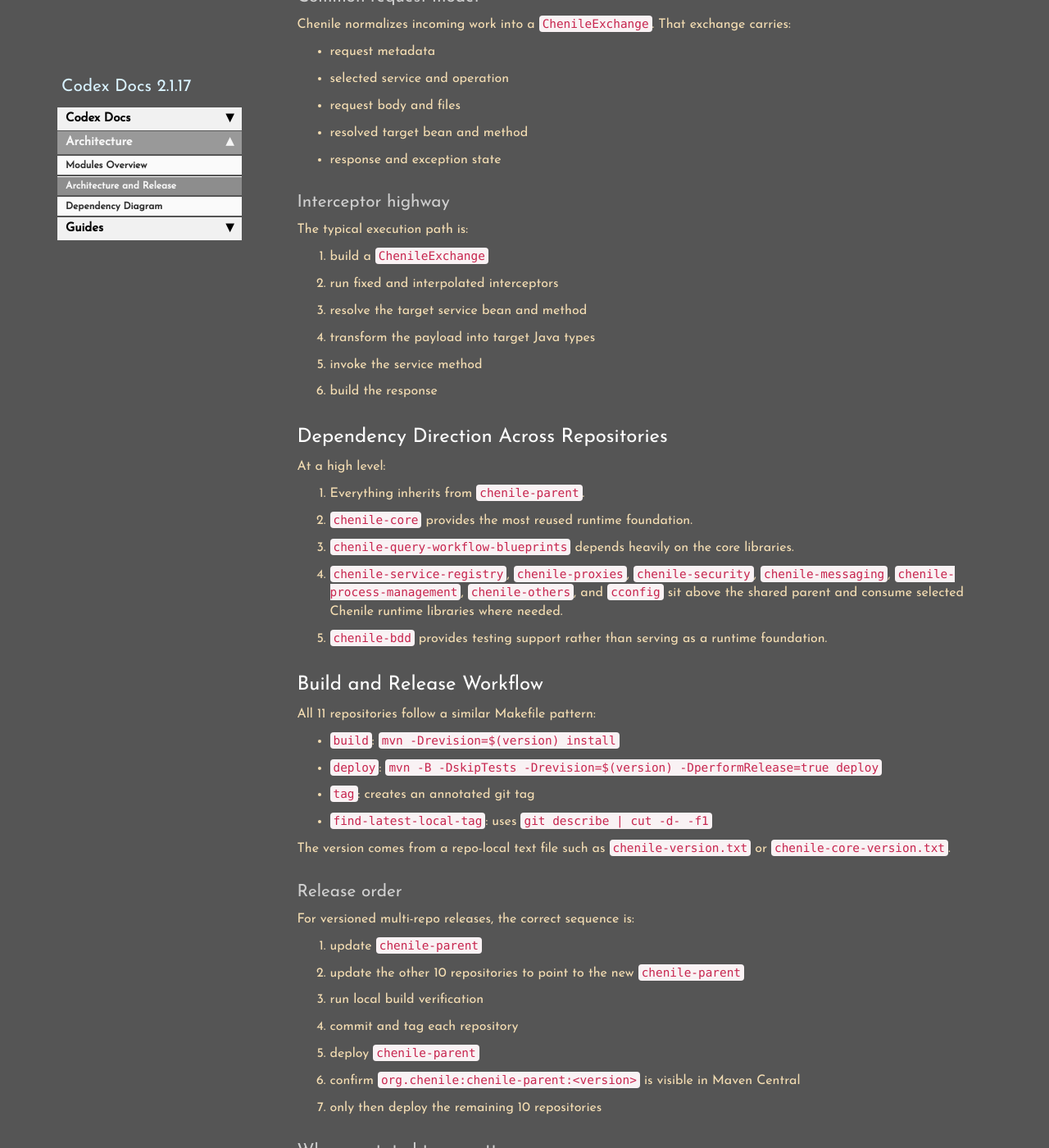
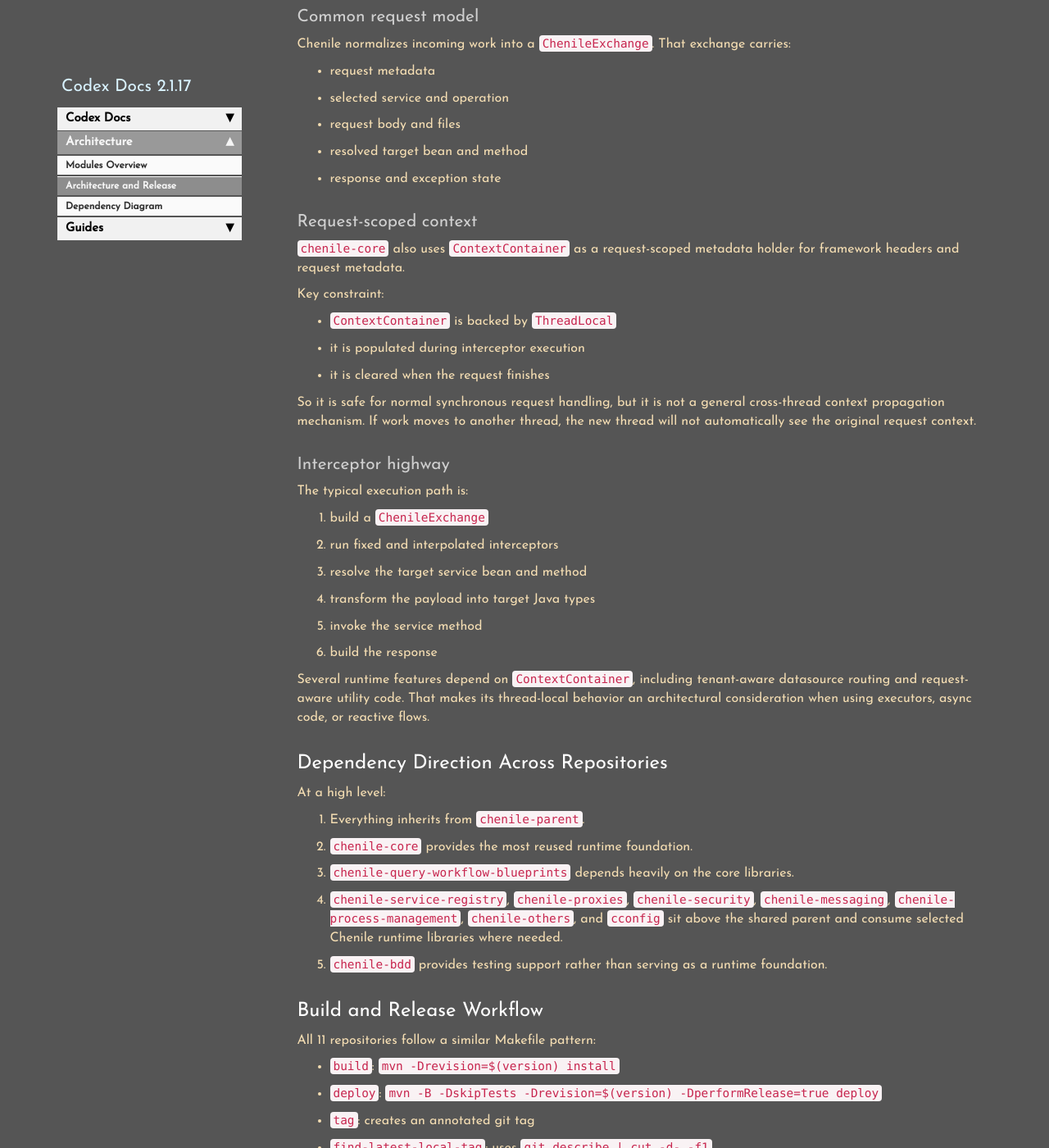
Before and after one commit to rajakolluru/cheniledocs.github.io, a Jekyll site: the page built from pages/codex-docs/020-chenile-architecture-release.md, in a window 1280 px wide and 1400 px high, scrolled down 2412 px. Shown: the whole window at 82% size. Built offline with Jekyll 4.4.1, drawn with Linux system fonts in a browser that asks for light colours; comment, search, counter and statistics services are not loaded; some of the changed text lies outside the part shown.

Commit message:
Document ContextContainer behavior in codex docs

```diff
--- a/pages/codex-docs/020-chenile-architecture-release.md
+++ b/pages/codex-docs/020-chenile-architecture-release.md
@@ -83,6 +83,18 @@ Chenile normalizes incoming work into a `ChenileExchange`. That exchange carries
 - resolved target bean and method
 - response and exception state
 
+### Request-scoped context
+
+`chenile-core` also uses `ContextContainer` as a request-scoped metadata holder for framework headers and request metadata.
+
+Key constraint:
+
+- `ContextContainer` is backed by `ThreadLocal`
+- it is populated during interceptor execution
+- it is cleared when the request finishes
+
+So it is safe for normal synchronous request handling, but it is not a general cross-thread context propagation mechanism. If work moves to another thread, the new thread will not automatically see the original request context.
+
 ### Interceptor highway
 
 The typical execution path is:
@@ -93,6 +105,8 @@ The typical execution path is:
 4. transform the payload into target Java types
 5. invoke the service method
 6. build the response
+
+Several runtime features depend on `ContextContainer`, including tenant-aware datasource routing and request-aware utility code. That makes its thread-local behavior an architectural consideration when using executors, async code, or reactive flows.
 
 ## Dependency Direction Across Repositories
 
```
Also changed, not shown: pages/codex-docs/060-chenile-repository-guides.md (+5 -0 lines).
